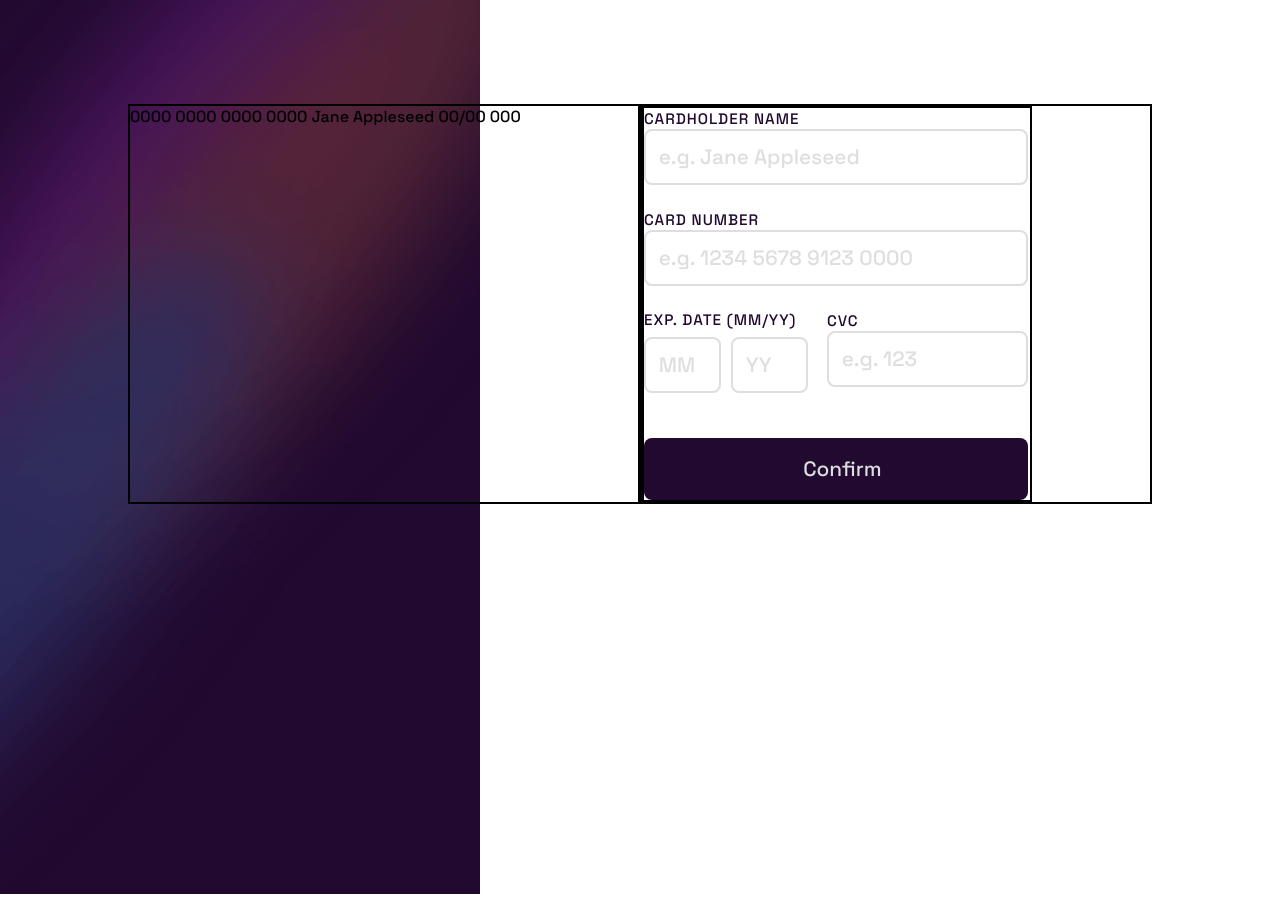
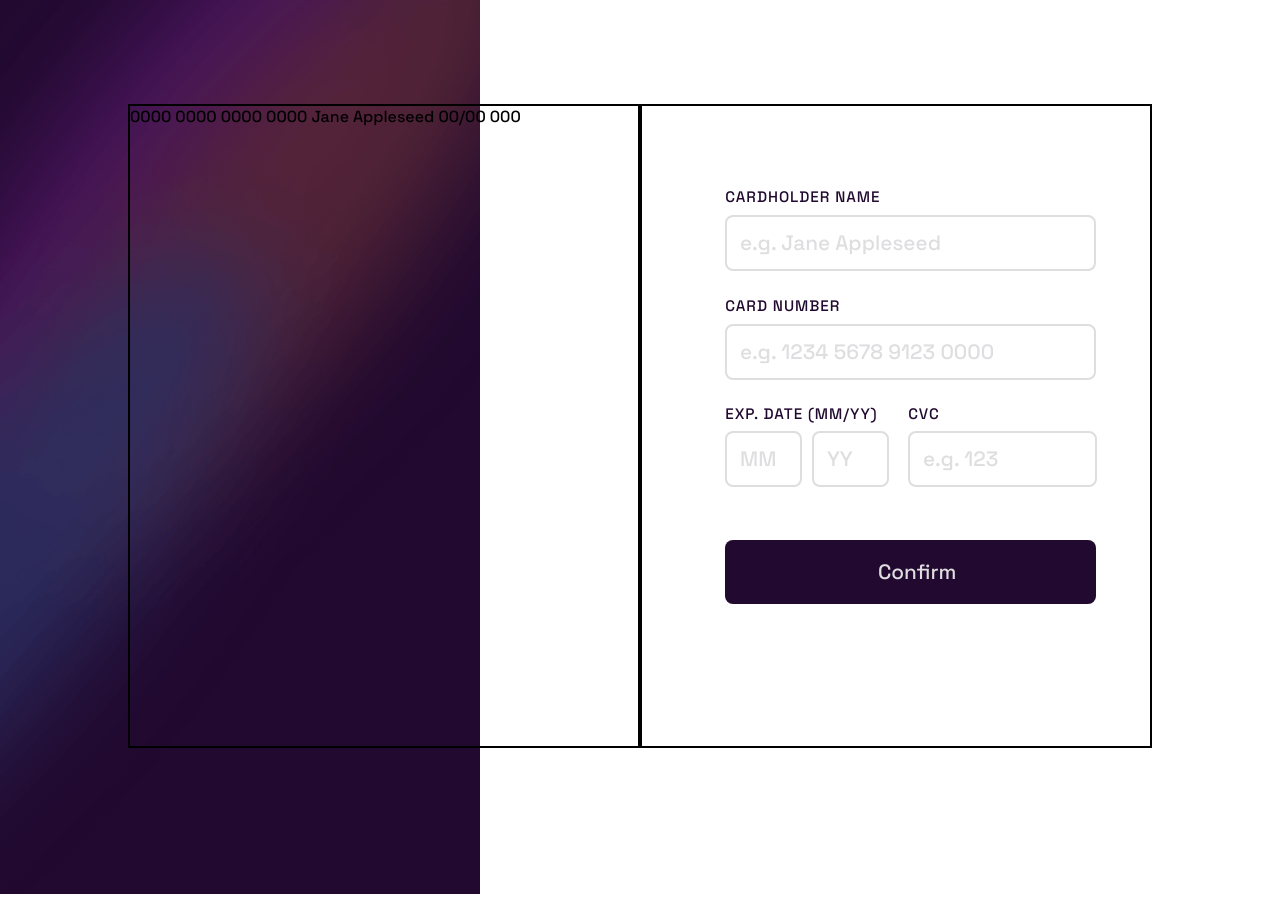
Before and after one commit to StrongMeders/Front-end-mentor-Desafio02, a website built with Vite: page index.html in a window 1280 px wide. Built offline with nearby package versions, Linux system fonts and the light colour scheme.

Commit message:
estilização form

```diff
--- a/index.html
+++ b/index.html
@@ -16,7 +16,7 @@
         0000 0000 0000 0000 Jane Appleseed 00/00 000
       </div>
 
-      <div id="form">
+      <div id="form" onsubmit="submited()">
         <form>
 
           <div id="coluna">
@@ -36,8 +36,8 @@
           <div id="coluna-dupla">
             <div id="coluna1">
               <label>Exp. Date (MM/YY)</label>
+
               <div id="date">
-
                 <div id="mm">
                   <input required="required" type="text" maxlength="2" name="mounth" placeholder="MM" />
                 </div>
@@ -46,12 +46,14 @@
                   <input required="required" type="text" maxlength="2" name="year" placeholder="YY" />
                 </div>
               </div>
+
               <p></p>
             </div>
 
             <div id="coluna2">
+
+              <label>CVC</label>
               <div id="cvc">
-                <label>CVC</label><br>
                 <input required="required" type="text" name="cvv" maxlength="3" placeholder="e.g. 123" />
                 <p></p>
               </div>
--- a/style/style.css
+++ b/style/style.css
@@ -1,9 +1,9 @@
 @import url('https://fonts.googleapis.com/css2?family=Space+Grotesk:wght@500&display=swap');
 
 *{
-   box-sizing: border-box;
-   margin: 0;
-   padding: 0;
+    box-sizing: border-box;
+    margin: 0;
+    padding: 0;
 }
 
 /*Body*/
@@ -21,37 +21,6 @@ body{
     margin: 13vh 10vw;
 }
 
-#container input {
-    height: 7vh;
-    font-family: 'Space Grotesk';
-    border: 0.3vh solid hsl(270, 3%, 87%);
-    color: hsl(278, 68%, 11%);
-    font-size: 2.6vh;
-    padding-left: 1vw;
-    border-radius: 1vh;
-}
-
-#container input::placeholder{
-    color: hsl(270, 3%, 87%);
-}
-
-#container input:focus {
-    border: 0.3vh solid hsl(278, 68%, 11%);
-}
-
-#container label {
-    font-family: 'Space Grotesk';
-    text-transform: uppercase;
-    color: hsl(278, 68%, 11%);
-    font-size: 1.9vh;
-    letter-spacing: 0.075vw;
-    padding-bottom: 1vh;
-}
-
-#coluna label{
-    padding-bottom: 1vh;
-}
-
 #container #cartao {
     flex: 50%;
     border: 2px black solid;
@@ -63,38 +32,72 @@ body{
 }
 
 #container form {
+    margin: 10vh 0vw 0vh 6.5vw;
+    height: 70vh;
     width: 30.5vw;
-    border: 2px black solid;
 }
 
-#coluna #name input, #card-number input {
-    width: 30vw;
+#container label {
+    font-family: 'Space Grotesk';
+    text-transform: uppercase;
+    color: hsl(278, 68%, 11%);
+    font-size: 1.9vh;
+    letter-spacing: 0.075vw;
+}
+
+#container input {
+    height: 7vh;
+    font-family: 'Space Grotesk';
+    border: 0.3vh solid hsl(270, 3%, 87%);
+    color: hsl(278, 68%, 11%);
+    font-size: 2.6vh;
+    padding-left: 1vw;
+    border-radius: 1vh;
+    margin-top: 1vh;
+}
+
+#container input::placeholder{
+    color: hsl(270, 3%, 87%);
+}
+
+#container input:focus {
+    border: 0.3vh solid hsl(278, 68%, 11%);
+}
+
+/*coluna*/
+#coluna {
+    flex-direction: column;
+}
+
+#coluna label{
+    color: hsl(278, 68%, 11%);
 }
 
 #coluna input {
     margin-bottom: 3vh;
+    width: 29vw;
 }
 
+/*coluna-dupla*/
+#coluna-dupla {
+    flex: 100%;
+    height: 12vh;
+}
 
-#coluna input, #coluna label {
-    flex-direction: column;
+#coluna-dupla #coluna1 input {
+    width: 6vw;
 }
 
 #coluna-dupla, #coluna1, #coluna2 {
     display: flex;
 }
 
-#coluna-dupla #coluna1 input {
-    width: 6vw;
+#coluna1 {
+    display: flex;
+    flex-direction: column;
 }
 
-#coluna-dupla {
-    flex: 100%;
-    height: 10vh;
-    margin-bottom: 6vh;
-}
-
-#coluna1 {
+#coluna2 {
     display: flex;
     flex-direction: column;
 }
@@ -112,16 +115,19 @@ body{
 }
 
 #cvc input{
-    width: 15.7vw;
+    width: 14.76vw;
 }
+
+/*subimit*/
 
 #submit {
     flex: 100%;
+    margin-top: 4vh;
 }
 
 #submit input{
-    width: 30vw;
-    height: 7.8vh;
+    width: 29vw;
+    height: 8vh;
     background-color: hsl(278, 68%, 11%);
     color: hsl(270, 3%, 87%);
     border: none;
```
